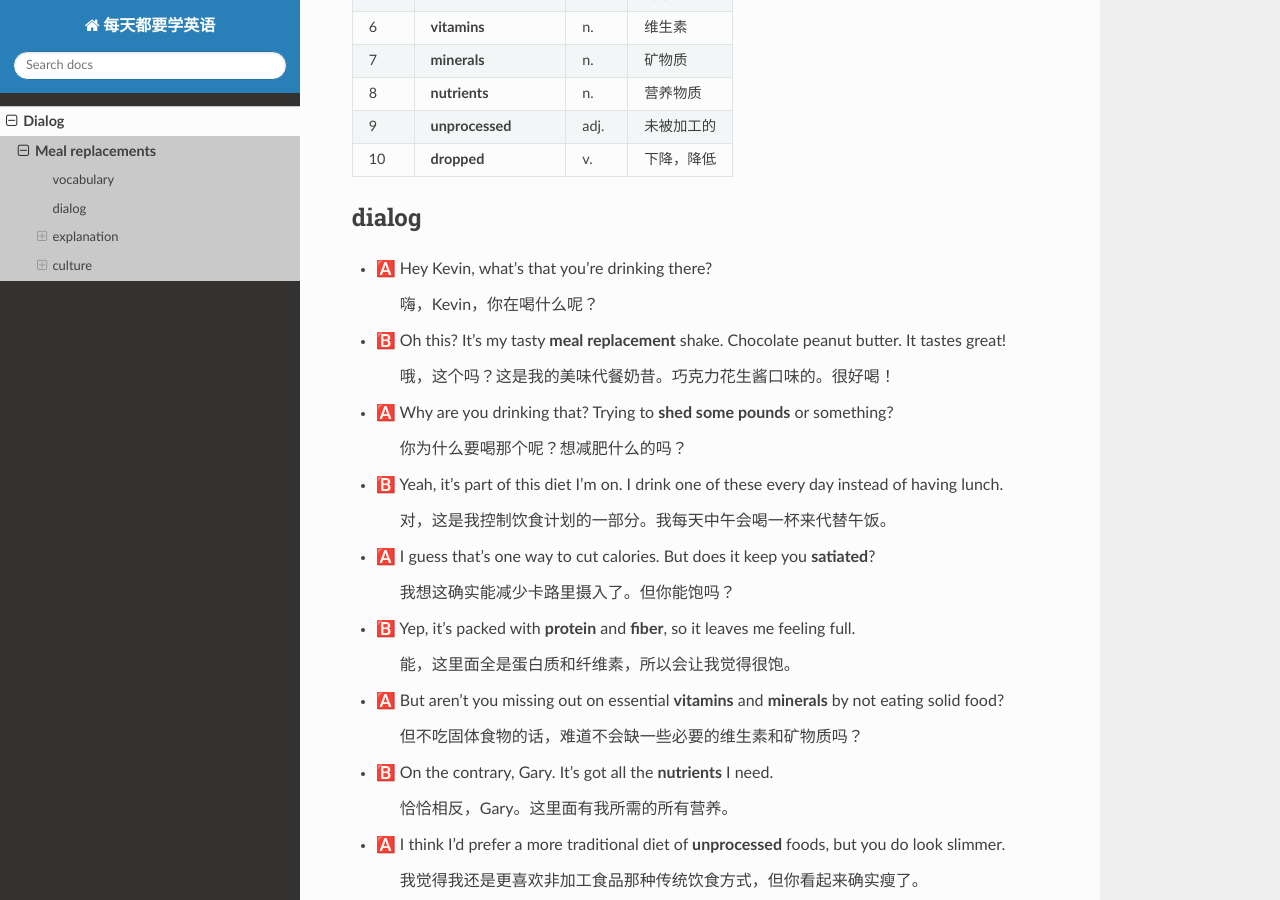
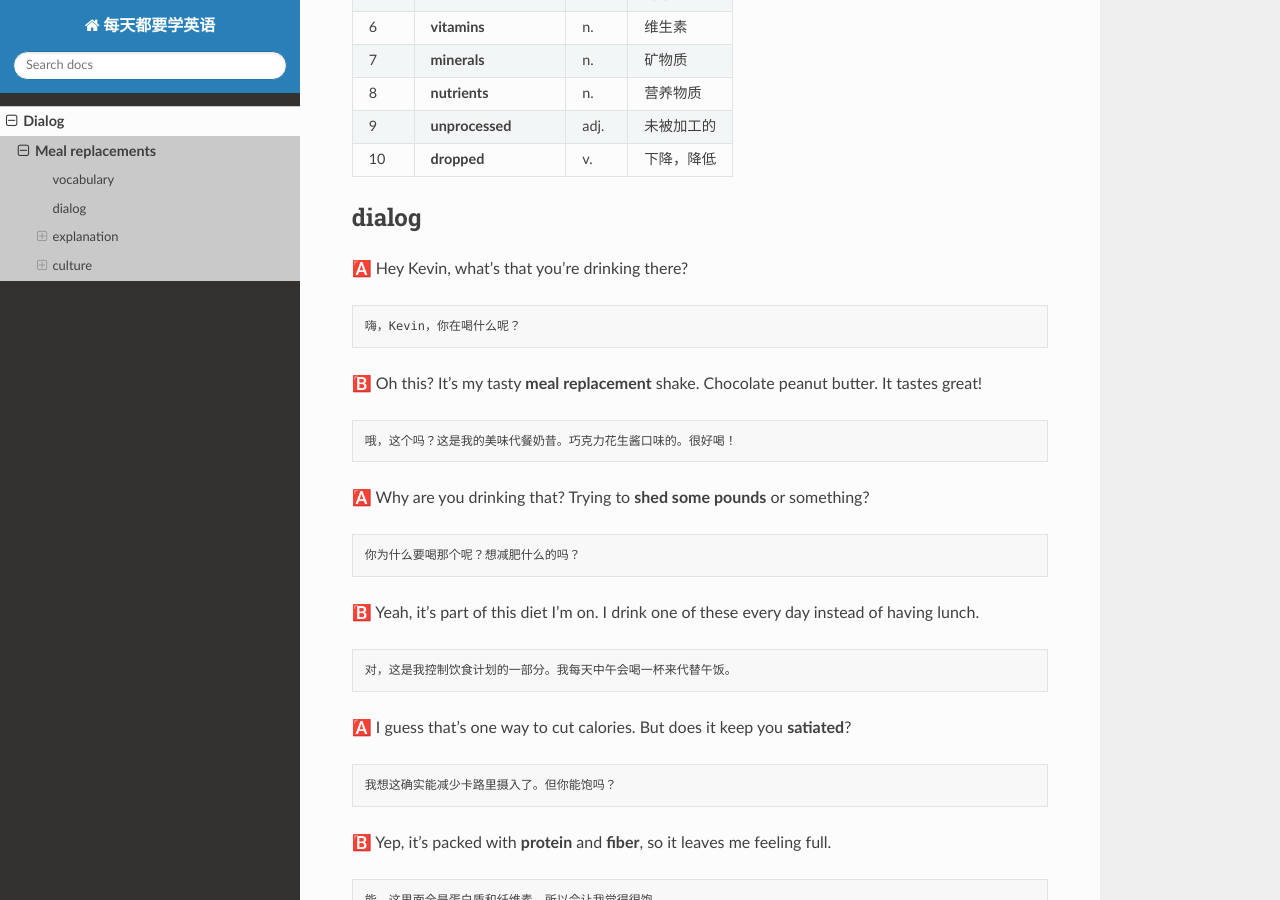
Before and after one commit to luhuadong/english, a Sphinx documentation site: the page built from source/dialog/Meal_replacements.rst, in a window 1280 px wide and 900 px high, scrolled down 773 px. Built offline with Sphinx 7.4.7 and the Read the Docs theme 2.0.0, drawn with Linux system fonts in a browser that asks for light colours.

```diff
--- a/source/dialog/Meal_replacements.rst
+++ b/source/dialog/Meal_replacements.rst
@@ -27,49 +27,71 @@ vocabulary
 dialog
 ------------------------------------------
 
-* |:a:| Hey Kevin, what's that you're drinking there?
+|:a:| Hey Kevin, what's that you're drinking there?
 
-        嗨，Kevin，你在喝什么呢？
+::
 
-* |:b:| Oh this? It's my tasty **meal replacement** shake. Chocolate peanut butter. It tastes great!
+   嗨，Kevin，你在喝什么呢？
 
-        哦，这个吗？这是我的美味代餐奶昔。巧克力花生酱口味的。很好喝！
+|:b:| Oh this? It's my tasty **meal replacement** shake. Chocolate peanut butter. It tastes great!
 
-* |:a:| Why are you drinking that? Trying to **shed some pounds** or something?
+::
 
-        你为什么要喝那个呢？想减肥什么的吗？
+   哦，这个吗？这是我的美味代餐奶昔。巧克力花生酱口味的。很好喝！
 
-* |:b:| Yeah, it's part of this diet I'm on. I drink one of these every day instead of having lunch.
+|:a:| Why are you drinking that? Trying to **shed some pounds** or something?
 
-        对，这是我控制饮食计划的一部分。我每天中午会喝一杯来代替午饭。
+::
 
-* |:a:| I guess that's one way to cut calories. But does it keep you **satiated**?
+   你为什么要喝那个呢？想减肥什么的吗？
 
-        我想这确实能减少卡路里摄入了。但你能饱吗？
+|:b:| Yeah, it's part of this diet I'm on. I drink one of these every day instead of having lunch.
 
-* |:b:| Yep, it's packed with **protein** and **fiber**, so it leaves me feeling full.
+::
 
-        能，这里面全是蛋白质和纤维素，所以会让我觉得很饱。
+   对，这是我控制饮食计划的一部分。我每天中午会喝一杯来代替午饭。
 
-* |:a:| But aren't you missing out on essential **vitamins** and **minerals** by not eating solid food?
+|:a:| I guess that's one way to cut calories. But does it keep you **satiated**?
 
-        但不吃固体食物的话，难道不会缺一些必要的维生素和矿物质吗？
+::
 
-* |:b:| On the contrary, Gary. It's got all the **nutrients** I need.
+   我想这确实能减少卡路里摄入了。但你能饱吗？
 
-        恰恰相反，Gary。这里面有我所需的所有营养。
+|:b:| Yep, it's packed with **protein** and **fiber**, so it leaves me feeling full.
 
-* |:a:| I think I'd prefer a more traditional diet of **unprocessed** foods, but you do look slimmer.
+::
 
-        我觉得我还是更喜欢非加工食品那种传统饮食方式，但你看起来确实瘦了。
+   能，这里面全是蛋白质和纤维素，所以会让我觉得很饱。
 
-* |:b:| Thanks, I've already **dropped** two pant sizes!
+|:a:| But aren't you missing out on essential **vitamins** and **minerals** by not eating solid food?
 
-        谢谢，我已经能穿小两个码的裤子了！
+::
 
-* |:a:| That's great. But I guess I'll have to invite someone else to brunch this weekend. Oh, well. Bon appetit!
+   但不吃固体食物的话，难道不会缺一些必要的维生素和矿物质吗？
 
-        很不错啊，看来这周末我只能邀请别人一起吃早午餐了。那你享受代餐吧！
+|:b:| On the contrary, Gary. It's got all the **nutrients** I need.
+
+::
+
+   恰恰相反，Gary。这里面有我所需的所有营养。
+
+|:a:| I think I'd prefer a more traditional diet of **unprocessed** foods, but you do look slimmer.
+
+::
+
+   我觉得我还是更喜欢非加工食品那种传统饮食方式，但你看起来确实瘦了。
+
+|:b:| Thanks, I've already **dropped** two pant sizes!
+
+::
+
+   谢谢，我已经能穿小两个码的裤子了！
+
+|:a:| That's great. But I guess I'll have to invite someone else to brunch this weekend. Oh, well. Bon appetit!
+
+::
+
+   很不错啊，看来这周末我只能邀请别人一起吃早午餐了。那你享受代餐吧！
 
 
 explanation
```
